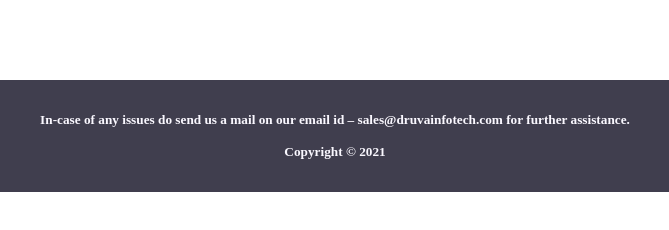
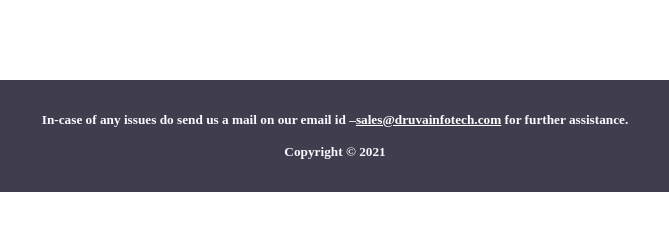
Before and after one commit to uno-b/ford-website, a Gatsby site: page /checkout in a window 1280 px wide. Shown: the full height of the page, 305-974 px from the left. Built offline with nearby package versions, Linux system fonts and the light colour scheme; Gatsby itself is replaced by a stand-in of ours.

Commit message:
Made changes

```diff
--- a/src/components/footer/footer.module.css
+++ b/src/components/footer/footer.module.css
@@ -9,3 +9,7 @@
 .footer h5 {
   margin: 1rem;
 }
+
+.email {
+  color: white;
+}
--- a/src/components/footer/index.js
+++ b/src/components/footer/index.js
@@ -7,7 +7,10 @@
       <div>
         <h5>
           In-case of any issues do send us a mail on our email id –
-          sales@druvainfotech.com for further assistance.{" "}
+          <a className={styles.email} href="mailto:sales@druvainfotech.com">
+            sales@druvainfotech.com
+          </a>{" "}
+          for further assistance.{" "}
         </h5>
         <h5>Copyright &copy; {new Date().getFullYear()}</h5>
       </div>
--- a/src/components/main/index.js
+++ b/src/components/main/index.js
@@ -53,7 +53,7 @@
           id="serial-input"
           type="text"
           value={serial}
-          placeholder="Example: V123456"
+          placeholder="Example: V123456 or M123456"
           onInput={e => setSerial(e.target.value)}
         />
         <button onClick={checkValidity}>Find</button>
```
